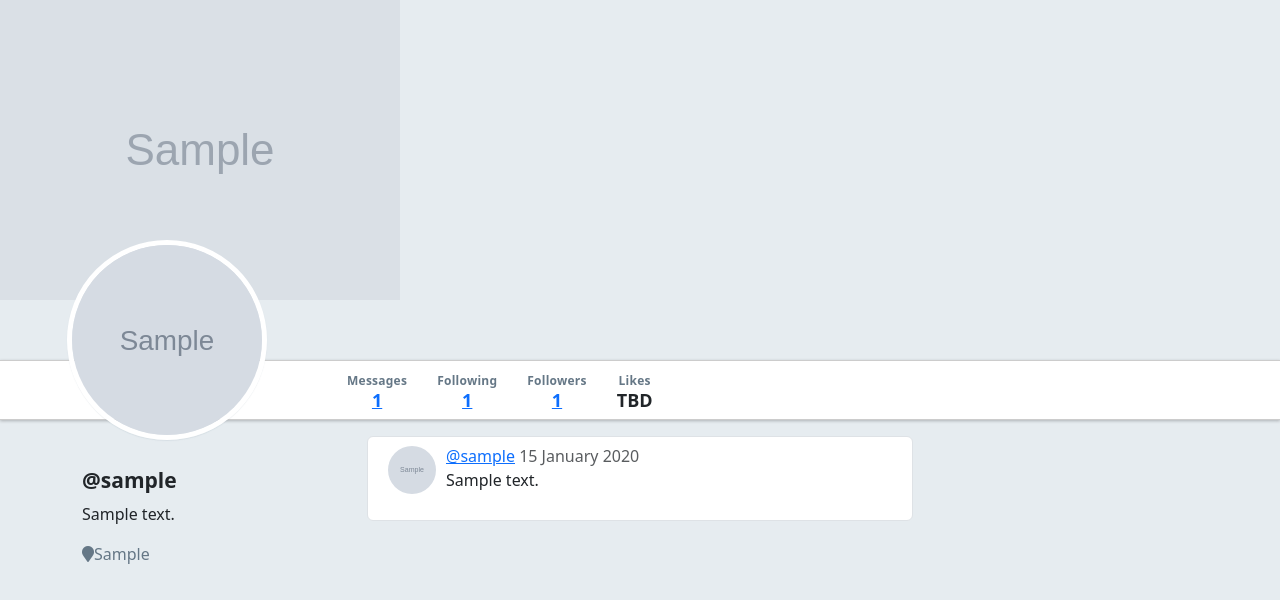
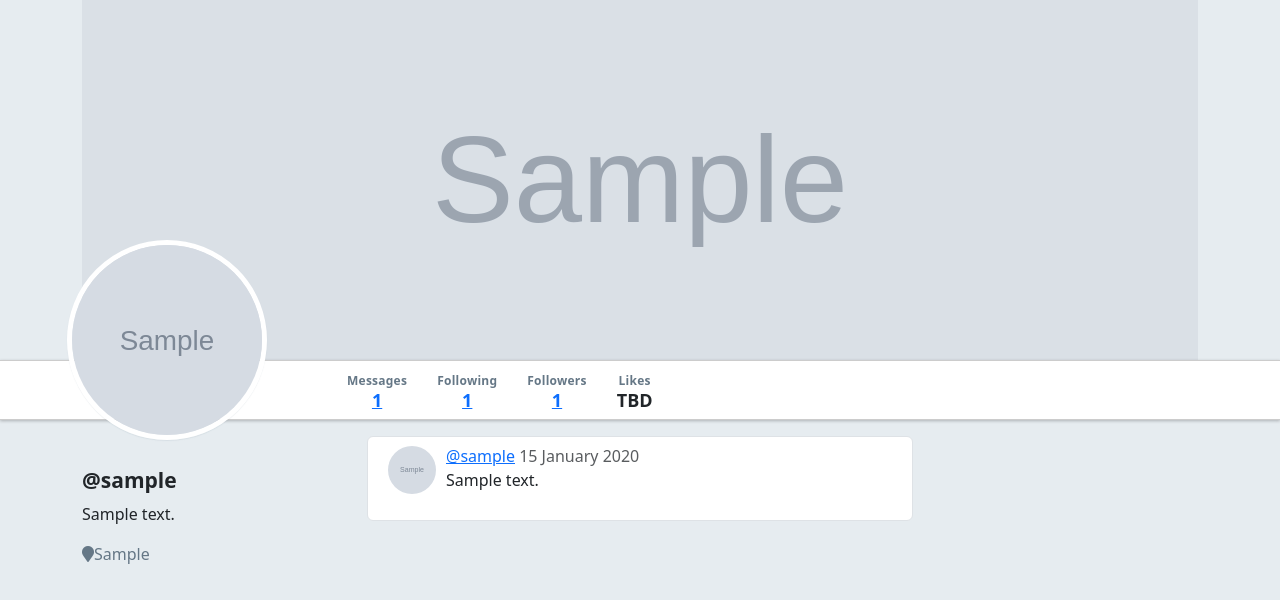
Before and after one commit to JordanyUceta/Warbler, a Flask app: page /users/1 in a window 1280 px wide. Shown: the part 46-646 px from the top of the page. Run offline with Flask 2, Linux system fonts and the light colour scheme; tables that the repository leaves empty hold one stand-in row (values such as "Sample post"); grey boxes marked "Sample" are stand-in pictures; some libraries are stand-ins or nearby versions.

Commit message:
finished part 5

```diff
--- a/app.py
+++ b/app.py
@@ -4,7 +4,7 @@ from flask import Flask, render_template, request, flash, redirect, session, g
 from flask_debugtoolbar import DebugToolbarExtension
 from sqlalchemy.exc import IntegrityError
 
-from forms import UserAddForm, LoginForm, MessageForm
+from forms import UserAddForm, LoginForm, MessageForm, EditUserForm
 from models import db, connect_db, User, Message
 
 CURR_USER_KEY = "curr_user"
@@ -210,11 +210,40 @@ def stop_following(follow_id):
     return redirect(f"/users/{g.user.id}/following")
 
 
+
 @app.route('/users/profile', methods=["GET", "POST"])
 def profile():
     """Update profile for current user."""
 
     # IMPLEMENT THIS
+
+    form = EditUserForm()
+
+    if form.validate() and form.is_submitted():
+
+        id = session[CURR_USER_KEY]
+        user = User.query.get(id)
+
+
+        boolean_user = User.authenticate(user.username, form.password.data)
+
+        if boolean_user:
+
+            user.username = form.username.data
+            user.email = form.email.data
+            user.image_url = form.image_url.data
+            user.header_image_url = form.header_image_url.data
+            user.bio = form.bio.data
+
+            db.session.commit()
+
+            return redirect(f'/users/{id}')
+
+        flash("Invalid credentials.", 'danger')
+        return redirect('/login')
+
+    else:
+        return render_template('users/edit.html', form=form)
 
 
 @app.route('/users/delete', methods=["POST"])
--- a/models.py
+++ b/models.py
@@ -155,7 +155,7 @@ class User(db.Model):
 
         This is a class method (call it on the class, not an individual user.)
         It searches for a user whose password hash matches this password
-        and, if it finds such a user, returns that user object.
+          and, if it finds such a user, returns that user object.
 
         If can't find matching user (or if password is wrong), returns False.
         """
--- a/static/stylesheets/style.css
+++ b/static/stylesheets/style.css
@@ -541,3 +541,13 @@ p.card-bio {
 .message-404 .form-inline input {
   flex: 1;
 }
+
+.img-header{
+  overflow: hidden;
+}
+
+.img-header img {
+  width:100%;
+  height: 100%;
+  object-fit: cover;
+}
--- a/templates/users/detail.html
+++ b/templates/users/detail.html
@@ -2,9 +2,10 @@
 
 {% block content %}
 
-<div id="warbler-hero" class="full-width">
+<div id="warbler-hero" class="img-header">
   <img src="{{ user.header_image_url }}" alt="Header Image for {{ user.username }}" id="profile-header-image">
 </div>
+
 <img src="{{ user.image_url }}" alt="Image for {{ user.username }}" id="profile-avatar">
 <div class="row full-width">
   <div class="container">
```
Also changed, not shown: forms.py (+11 -1 lines).
